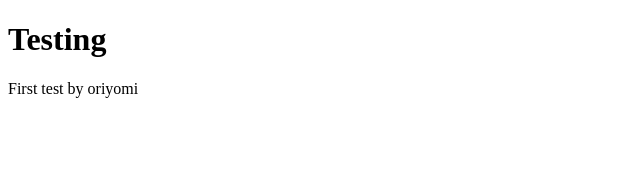
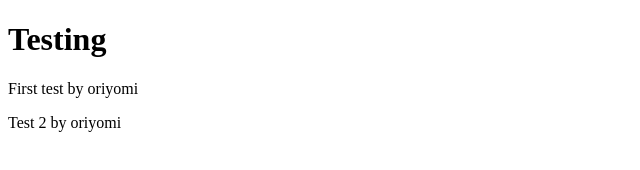
Before and after one commit to Izima01/Test, a plain HTML site: page index.html in a window 1280 px wide. Shown: the whole page, without its empty margins (0-640 px from the left). Drawn offline with Linux system fonts and the light colour scheme.

Commit message:
2nd test

```diff
--- a/index.html
+++ b/index.html
@@ -9,5 +9,6 @@
   <body>
     <h1>Testing</h1>
     <p>First test by oriyomi</p>
+    <p>Test 2 by oriyomi</p>
   </body>
 </html>
```
